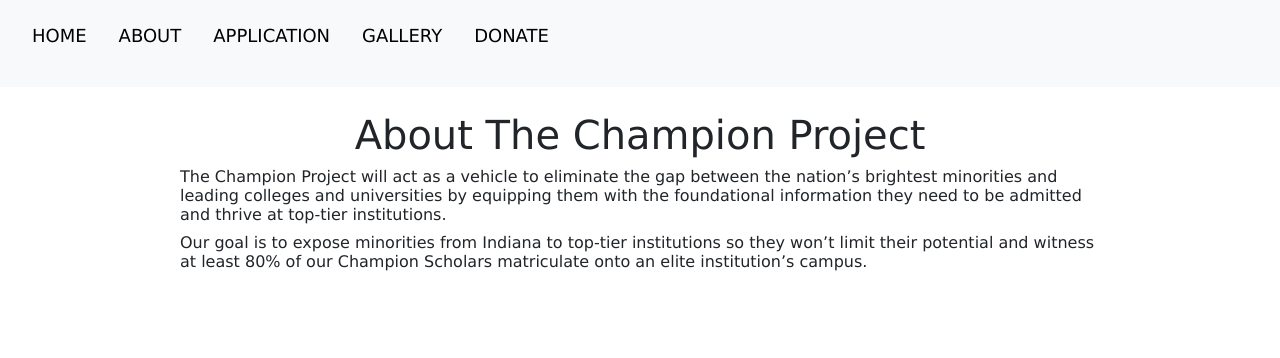
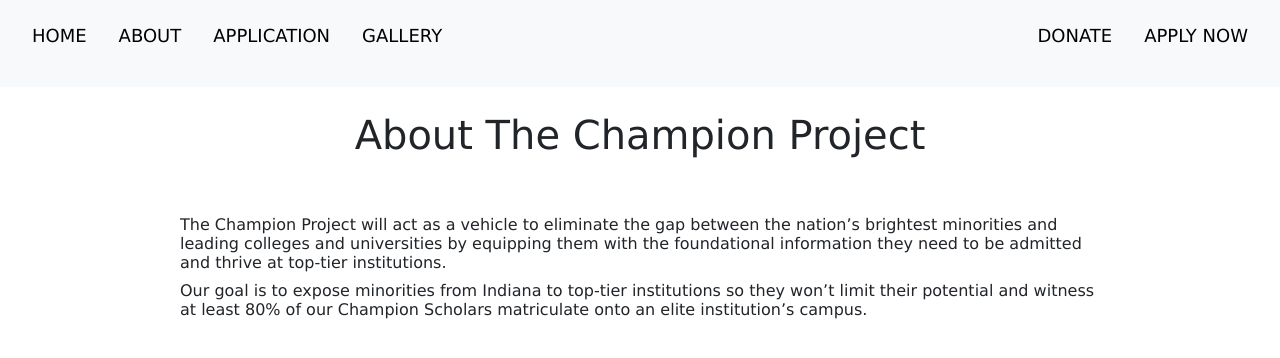
Before and after one commit to jaisharma66/championproject-1, a Flask app: page /about in a window 1280 px wide. Shown: the top 358 px of the page. Run offline with Flask 2, Linux system fonts and the light colour scheme; some libraries are stand-ins or nearby versions.

Commit message:
header tabs

```diff
--- a/templates/about.html
+++ b/templates/about.html
@@ -1,7 +1,7 @@
 {% extends "layout.html" %}
 
 {% block body %}
-    <center><h1 style="font-family:'Verdana'">About The Champion Project</h1></center>
-    <h6 style="font-family:'Verdana'">The Champion Project will act as a vehicle to eliminate the gap between the nation’s brightest minorities and leading colleges and universities by equipping them with the foundational information they need to be admitted and thrive at top-tier institutions. </h6>
-    <h6 style="font-family:'Verdana'">Our goal is to expose minorities from Indiana to top-tier institutions so they won’t limit their potential and witness at least 80% of our Champion Scholars matriculate onto an elite institution’s campus. </h6>
+    <center><h1 style="font-family:'Verdana'">About The Champion Project</h1></center><br><br>
+      <h6 style="font-family:'Verdana'">The Champion Project will act as a vehicle to eliminate the gap between the nation’s brightest minorities and leading colleges and universities by equipping them with the foundational information they need to be admitted and thrive at top-tier institutions. </h6>
+      <h6 style="font-family:'Verdana'">Our goal is to expose minorities from Indiana to top-tier institutions so they won’t limit their potential and witness at least 80% of our Champion Scholars matriculate onto an elite institution’s campus. </h6>
 {% endblock %}
--- a/templates/application.html
+++ b/templates/application.html
@@ -1,7 +1,7 @@
 {% extends "layout.html" %}
 
 {% block body %}
-    <center><h1 style="font-family:'Verdana'">Application</h1></center>
+    <center><h1 style="font-family:'Verdana'">Application</h1></center><br><br>
     <h5 style="font-family:'Verdana'">A TOUR MEANT FOR A CHAMPION!</h5>
     <h6 style="font-family:'Verdana'">Please enroll today for Elite College tour happening this Spring! We’ll be visiting Harvard University, Yale University, Brown University, MIT, Boston College & much more! You definitely don’t want to miss it! (Have an apply now button that leads to the application)</h6>
 {% endblock %}
--- a/templates/index.html
+++ b/templates/index.html
@@ -3,7 +3,7 @@
 {% block body %}
 
   <div class="indpic" style="background-image: url('/images/grouppic.jpg');">
-    <center><h1 style="font-family:'Verdana'">The Champion Project</h1></center>
+    <center><h1 style="font-family:'Verdana'">The Champion Project</h1></center><br><br>
   </div>
 
 {% endblock %}
--- a/templates/layout.html
+++ b/templates/layout.html
@@ -26,6 +26,7 @@
       .active {
           background-color: #4CAF50;
       }
+
       </style>
         <!-- Page Title, appears in the tab -->
         <title>{% block title %}{% endblock %}</title>
@@ -37,14 +38,22 @@
       <!-- Links to the various html pages -->
       <!-- Create a navbar as you please -->
 
-    <div class="navbar navbar-expand-lg navbar-light bg-light">
+    <div class="navbar navbar-light bg-light">
+      <div>
         <ul>
           <li><a href="{{ url_for('index') }}">HOME</a></li>
           <li><a href="{{ url_for('about') }}">ABOUT</a></li>
           <li><a href="{{ url_for('application') }}">APPLICATION</a></li>
           <li><a href="{{ url_for('gallery') }}">GALLERY</a></li>
+        </ul>
+      </div>
+      <div style="float:right">
+        <ul>
           <li><a href="https://www.paypal.me/championproject">DONATE</a></li>
+          <li><a href="https://docs.google.com/forms/d/e/1FAIpQLSfKrn761fiLoBnTzuqeERokLs5GWg5FtgEuKpCdW9Cwjg6s9g/viewform?c=0&w=1">APPLY NOW</a></li>
         </ul>
+      </div>
+    </div>
 
 
       <!-- <a href="{{ url_for('index') }}">Home   </a><br><br>
```
Also changed, not shown: templates/gallery.html (+5 -5 lines). Lines whose indentation alone changed are shown as unchanged.
